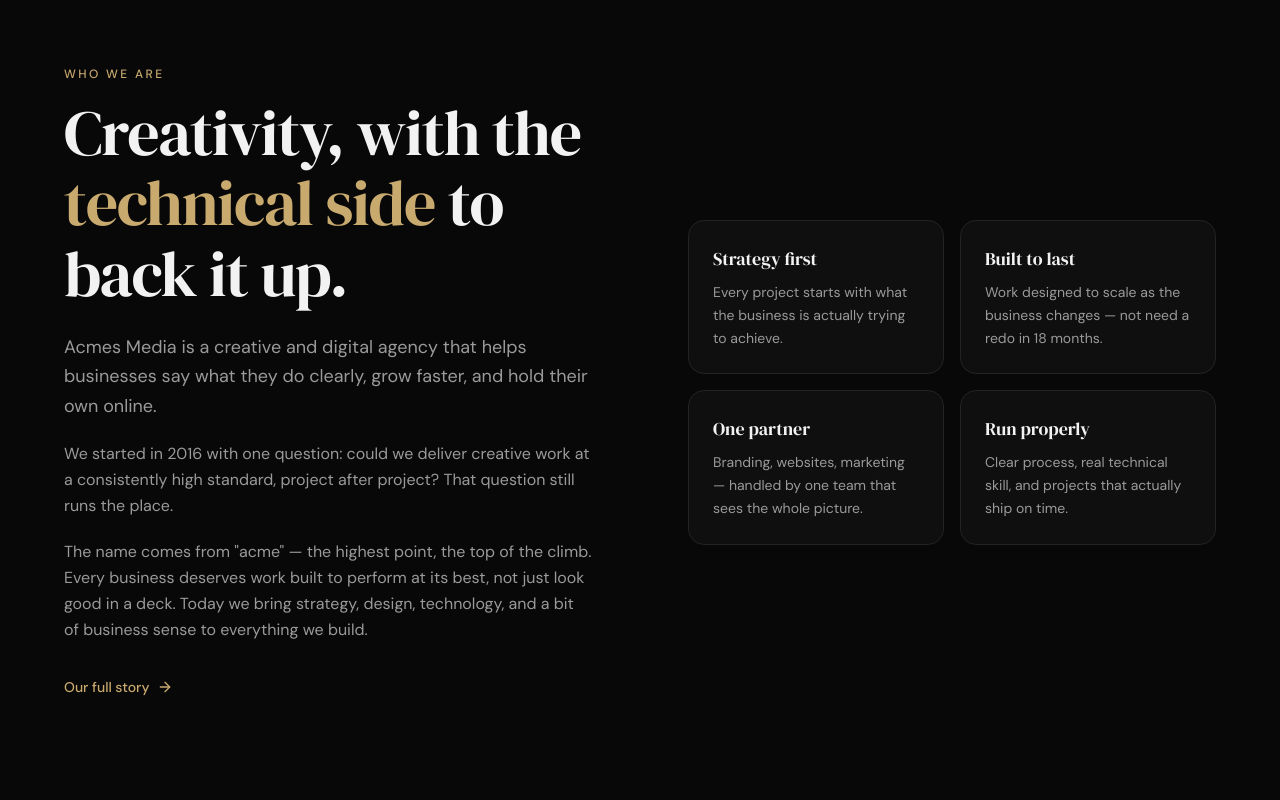
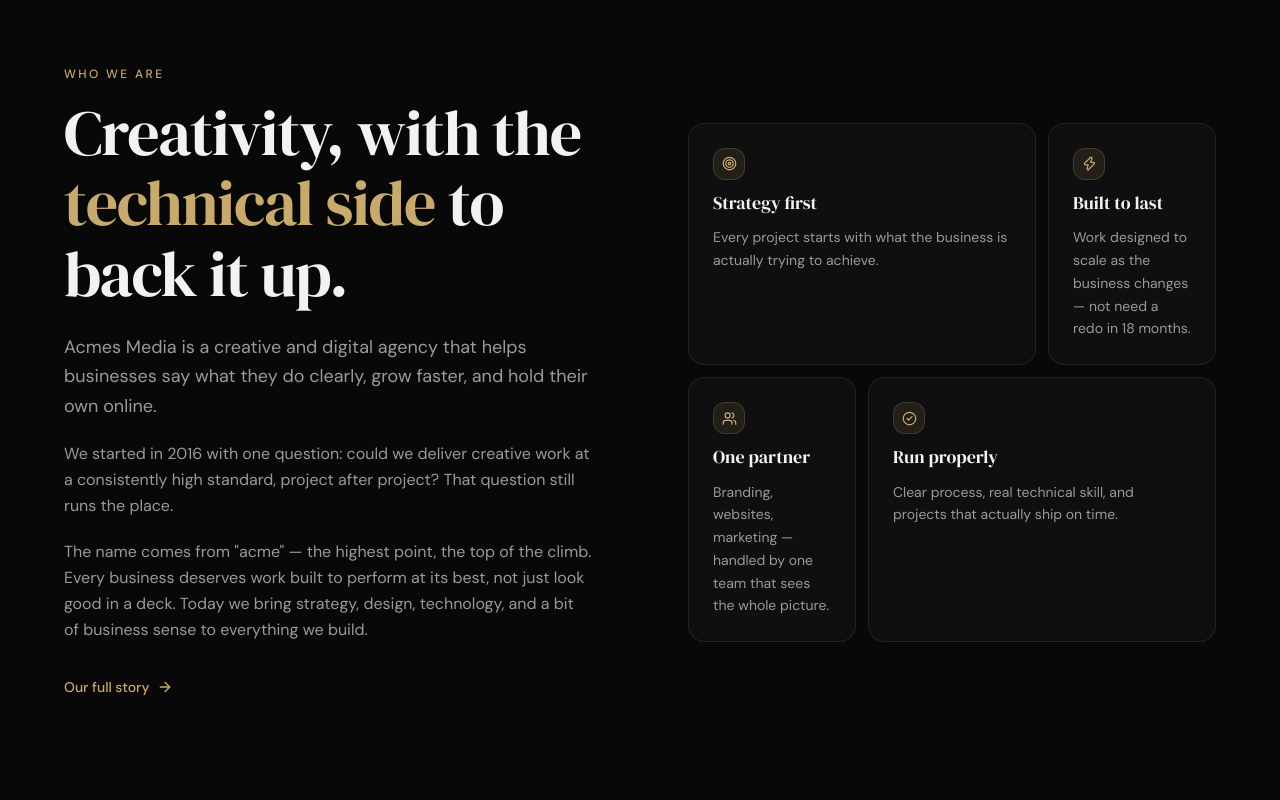
Before and after one commit to obaloluwaadeleke/acmes_media, a React (Vite) app: page / in a window 1280 px wide. Shown: the part 1020-1820 px from the top of the page. Built offline with nearby package versions, Linux system fonts and the light colour scheme.

Commit message:
Updated who we are and the testi

```diff
--- a/src/components/home/Testimonials.jsx
+++ b/src/components/home/Testimonials.jsx
@@ -1,4 +1,5 @@
 import { useState } from 'react';
+import { motion, useReducedMotion } from 'framer-motion';
 import RevealWrapper from '@/components/ui/RevealWrapper';
 import { testimonials } from '@/data/testimonials';
 import { ChevronLeft, ChevronRight } from 'lucide-react';
@@ -6,6 +7,7 @@ import { ChevronLeft, ChevronRight } from 'lucide-react';
 export default function Testimonials() {
   const [active, setActive] = useState(0);
   const total = testimonials.length;
+  const shouldReduce = useReducedMotion();
 
   const prev = () => setActive((a) => (a - 1 + total) % total);
   const next = () => setActive((a) => (a + 1) % total);
@@ -15,11 +17,12 @@ export default function Testimonials() {
   return (
     <section className="section-pad bg-bg-surface border-t border-border" aria-labelledby="testimonials-heading">
       <div className="container-site">
+        <div className="max-w-4xl mx-auto">
 
-        <div className="max-w-4xl mx-auto">
           <RevealWrapper>
             <span className="label-tag mb-4 block text-center">Client testimonials</span>
           </RevealWrapper>
+
           <RevealWrapper delay={0.1}>
             <h2 id="testimonials-heading" className="heading-xl text-center mb-16">
               What clients <em className="text-accent not-italic">say.</em>
@@ -27,9 +30,31 @@ export default function Testimonials() {
           </RevealWrapper>
 
           <RevealWrapper delay={0.15}>
+            {/* Glow wrapper — positions the blurred halo behind the card */}
+            <div className="relative">
+
+              {/* Glowing shadow — blurred gold halo behind the card, breathing pulse */}
+              <motion.div
+                className="absolute rounded-2xl pointer-events-none"
+                style={{
+                  inset: '-14px',
+                  background: 'rgba(200,169,110,0.35)',
+                  filter: 'blur(40px)',
+                }}
+                animate={shouldReduce ? { opacity: 0.22 } : { opacity: [0.22, 0.48, 0.22] }}
+                transition={{ duration: 3.5, repeat: Infinity, ease: 'easeInOut' }}
+                aria-hidden="true"
+              />
+
+              {/* Card */}
               <div className="card-surface p-8 md:p-12 relative" aria-live="polite" aria-atomic="true">
                 {/* Decorative quote mark */}
-              <span className="absolute top-8 right-10 font-serif text-8xl text-accent/10 leading-none select-none" aria-hidden="true">"</span>
+                <span
+                  className="absolute top-8 right-10 font-serif text-8xl text-accent/10 leading-none select-none"
+                  aria-hidden="true"
+                >
+                  "
+                </span>
 
                 <blockquote>
                   <p className="font-serif text-xl md:text-2xl text-ink leading-relaxed mb-8">
@@ -48,6 +73,8 @@ export default function Testimonials() {
                     </div>
                   </footer>
                 </blockquote>
+              </div>
+
             </div>
           </RevealWrapper>
 
--- a/src/components/home/WhoWeAre.jsx
+++ b/src/components/home/WhoWeAre.jsx
@@ -1,6 +1,104 @@
+import { useRef, useCallback } from 'react';
 import { Link } from 'react-router-dom';
-import { ArrowRight } from 'lucide-react';
+import { ArrowRight, Target, Zap, Users, CheckCircle2 } from 'lucide-react';
+import { useReducedMotion } from 'framer-motion';
 import RevealWrapper from '@/components/ui/RevealWrapper';
+
+const values = [
+  {
+    title: 'Strategy first',
+    body: 'Every project starts with what the business is actually trying to achieve.',
+    icon: Target,
+    span: 'sm:col-span-2',
+  },
+  {
+    title: 'Built to last',
+    body: 'Work designed to scale as the business changes — not need a redo in 18 months.',
+    icon: Zap,
+    span: 'sm:col-span-1',
+  },
+  {
+    title: 'One partner',
+    body: 'Branding, websites, marketing — handled by one team that sees the whole picture.',
+    icon: Users,
+    span: 'sm:col-span-1',
+  },
+  {
+    title: 'Run properly',
+    body: 'Clear process, real technical skill, and projects that actually ship on time.',
+    icon: CheckCircle2,
+    span: 'sm:col-span-2',
+  },
+];
+
+function GlowCard({ title, body, icon: Icon }) {
+  const ref = useRef(null);
+  const shouldReduce = useReducedMotion();
+
+  const handleMouseMove = useCallback(
+    (e) => {
+      if (shouldReduce || !ref.current) return;
+      const rect = ref.current.getBoundingClientRect();
+      ref.current.style.setProperty('--mx', `${e.clientX - rect.left}px`);
+      ref.current.style.setProperty('--my', `${e.clientY - rect.top}px`);
+    },
+    [shouldReduce]
+  );
+
+  const handleMouseLeave = useCallback(() => {
+    if (!ref.current) return;
+    ref.current.style.setProperty('--mx', '50%');
+    ref.current.style.setProperty('--my', '50%');
+  }, []);
+
+  return (
+    <div
+      ref={ref}
+      onMouseMove={handleMouseMove}
+      onMouseLeave={handleMouseLeave}
+      className="relative h-full overflow-hidden rounded-2xl p-6 group cursor-default"
+      style={{
+        '--mx': '50%',
+        '--my': '50%',
+        background: 'rgba(255,255,255,0.03)',
+        backdropFilter: 'blur(8px)',
+        border: '1px solid rgba(255,255,255,0.08)',
+      }}
+    >
+      {/* Mouse-tracking gold spotlight */}
+      <div
+        className="pointer-events-none absolute inset-0 rounded-2xl opacity-0 group-hover:opacity-100 transition-opacity duration-500"
+        style={{
+          background:
+            'radial-gradient(circle 220px at var(--mx) var(--my), rgba(200,169,110,0.18), transparent 80%)',
+        }}
+        aria-hidden="true"
+      />
+      {/* Inset border glow on hover */}
+      <div
+        className="pointer-events-none absolute inset-0 rounded-2xl opacity-0 group-hover:opacity-100 transition-opacity duration-300"
+        style={{ boxShadow: 'inset 0 0 0 1px rgba(200,169,110,0.28)' }}
+        aria-hidden="true"
+      />
+
+      {/* Content */}
+      <div className="relative z-10 flex flex-col gap-3">
+        <div
+          className="w-8 h-8 rounded-lg flex items-center justify-center shrink-0"
+          style={{
+            background: 'rgba(200,169,110,0.1)',
+            border: '1px solid rgba(200,169,110,0.2)',
+          }}
+          aria-hidden="true"
+        >
+          <Icon size={15} className="text-accent" />
+        </div>
+        <h3 className="font-serif text-ink text-lg leading-tight">{title}</h3>
+        <p className="text-ink-muted text-sm leading-relaxed">{body}</p>
+      </div>
+    </div>
+  );
+}
 
 export default function WhoWeAre() {
   return (
@@ -42,19 +140,11 @@ export default function WhoWeAre() {
             </RevealWrapper>
           </div>
 
-          {/* Right: feature blocks */}
-          <div className="grid grid-cols-2 gap-4">
-            {[
-              { title: 'Strategy first', body: 'Every project starts with what the business is actually trying to achieve.' },
-              { title: 'Built to last', body: 'Work designed to scale as the business changes — not need a redo in 18 months.' },
-              { title: 'One partner', body: 'Branding, websites, marketing — handled by one team that sees the whole picture.' },
-              { title: 'Run properly', body: 'Clear process, real technical skill, and projects that actually ship on time.' },
-            ].map(({ title, body }, i) => (
-              <RevealWrapper key={title} delay={0.1 + i * 0.08}>
-                <div className="card-surface p-6 h-full">
-                  <h3 className="text-ink font-serif text-lg mb-2">{title}</h3>
-                  <p className="text-ink-muted text-sm leading-relaxed">{body}</p>
-                </div>
+          {/* Right: asymmetric bento glow grid */}
+          <div className="grid grid-cols-1 sm:grid-cols-3 gap-3">
+            {values.map(({ title, body, icon, span }, i) => (
+              <RevealWrapper key={title} delay={0.1 + i * 0.07} className={`col-span-1 ${span} h-full`}>
+                <GlowCard title={title} body={body} icon={icon} />
               </RevealWrapper>
             ))}
           </div>
```
Lines whose indentation alone changed are shown as unchanged.
